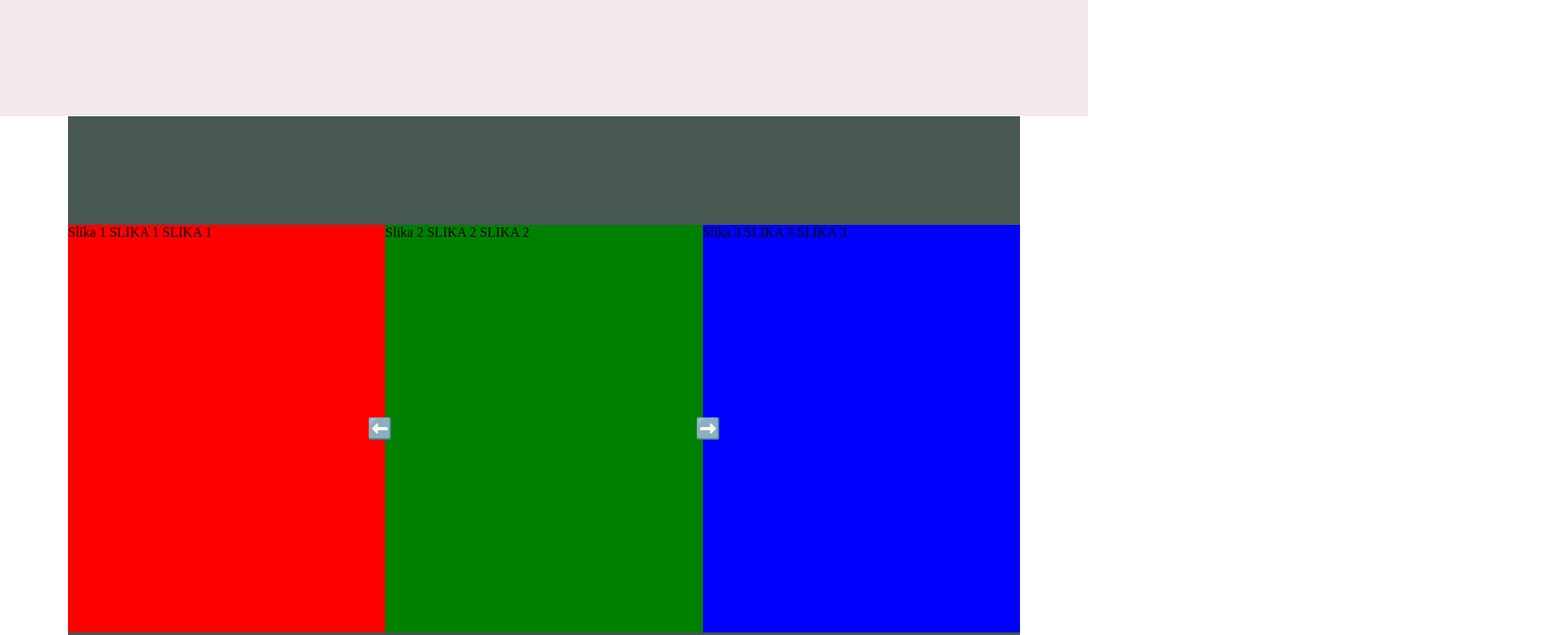
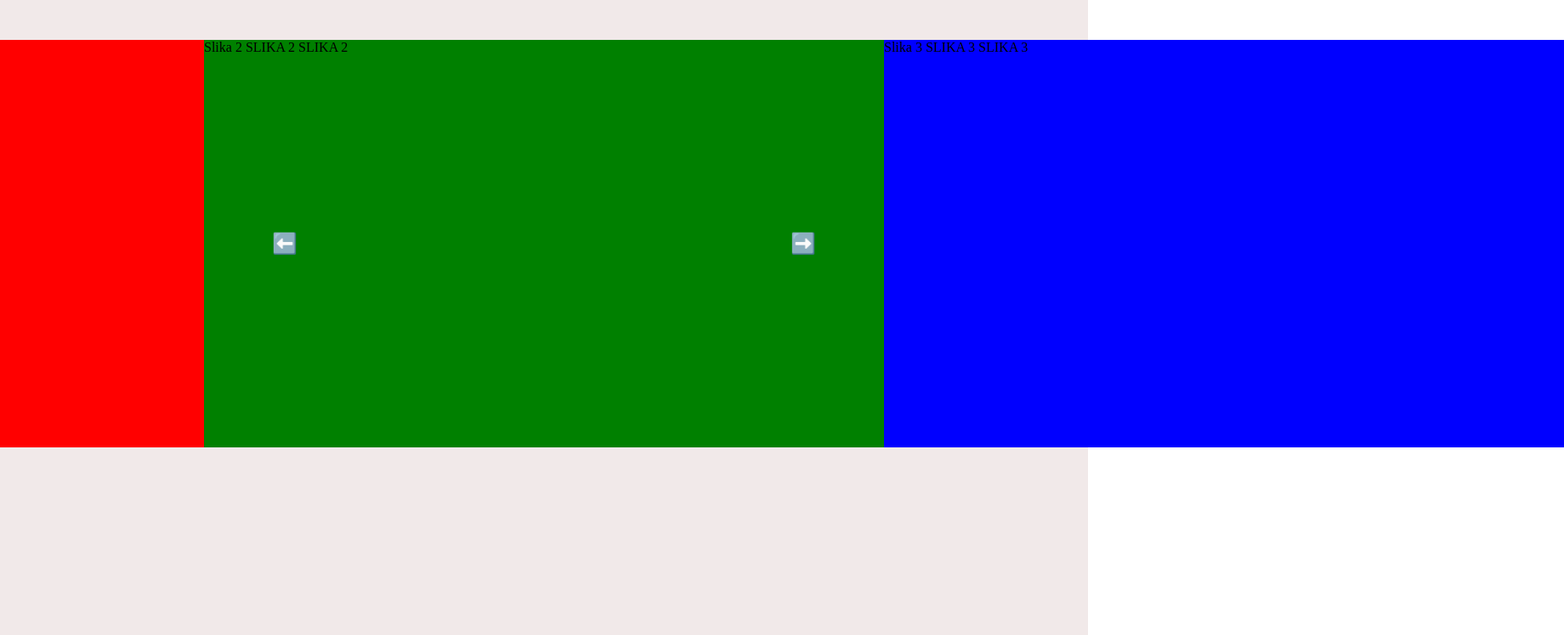
Before and after one commit to sasanedicbn/Landing-page, a website built with Vite: page Landing page/index.html in a window 1280 px wide. Shown: the part 1700-2448 px from the top of the page at 85% size, 1840 px wide, since content can reach past the window. Built offline with nearby package versions, Linux system fonts and the light colour scheme.

Commit message:
Change html and css code

```diff
--- a/Landing page/index.html
+++ b/Landing page/index.html
@@ -60,17 +60,20 @@
         <button class="btn-menu btn-dinner">Dinner</button>
       </div>
       <div class="container-menu-items">Choose your meals</div>
-    </div>
-  </main>
+      <section>
         <div class="container-slider">
           <div class="slider">
             <div class="slider-child slider-first">Slika 1 SLIKA 1 SLIKA 1</div>
             <div class="slider-child slider-second">Slika 2 SLIKA 2 SLIKA 2</div>
             <div class="slider-child slider-third">Slika 3 SLIKA 3 SLIKA 3</div>
-    </div>
             <button class="slider-btn prevSlider">⬅️</button>
             <button class="slider-btn nextSlider">➡️</button>
           </div>
+        </div>
+      </section>
+    </div>
+
+  </main>
 
   <script type="module" src="script.js"></script>
 
--- a/Landing page/script.js
+++ b/Landing page/script.js
@@ -58,22 +58,25 @@ const sliders = document.querySelectorAll(".slider-child");
 const prevBtn = document.querySelector(".prevSlider");
 const nextBtn = document.querySelector(".nextSlider");
 let counter = 0;
+console.log(sliders);
 nextBtn.addEventListener("click", function () {
-  if (counter < sliders.length - 1) {
+  if (counter < sliders.length - 2) {
     counter++;
   } else {
-    counter = 0;
+    counter = -1;
   }
   updateSlider(counter);
+  console.log(counter);
 });
 prevBtn.addEventListener("click", function () {
-  if (counter > 0) {
+  if (counter > -1) {
     counter--;
   } else {
-    counter = sliders.length - 1;
+    counter = sliders.length - 2;
   }
 
   updateSlider(counter);
+  console.log(counter);
 });
 
 function updateSlider(counter) {
--- a/Landing page/style.css
+++ b/Landing page/style.css
@@ -281,43 +281,50 @@ text-align: center;
 margin-top: 10px;
 }
 /* SlIDER */
+section{
+  margin-top: 10rem;
+  width: 1200px;
+}
 .container-slider{
-  background-color: rgb(71, 87, 81);
-  position: relative;
+  background-color: rgb(81, 185, 145);
   margin-top: 17rem;
-  width: 70rem;
-  overflow: hidden;
+  width: 50rem;
   margin: 0 auto;
+  height: 30rem;
 
 }
 .slider{
-  display: flex;
-  /* background-color: red; */
-  margin: 8rem auto;
-  width: 70rem;
-  overflow: hidden;
-  height: 30rem;
+  position: relative;
+  width: 100%;
+  height: 100%;
+  /* margin: 0 auto; */
+  /* width: 50rem; */
+  /* overflow: hidden; */
 
 }
 .slider-child{
+  position: absolute;
+  top: 0;
   width: 100%;
   padding: 0;
   margin: 0 auto;
   transition: ease-out 1s;
   height: 30rem;
+  z-index: 5;
 }
 .slider-first {
   background-color: red;
-  /* transform: translateX(100%);  */
+  transform: translateX(-100%);
 }
 
 .slider-second {
   background-color: green;
+  /* transform: translateX(0); */
 }
 
 .slider-third {
   background-color: blue;
-  /* transform: translateX(-100%); */
+  transform: translateX(100%);
 }
 
 .slider-btn {
@@ -329,12 +336,13 @@ margin-top: 10px;
   border: none;
   font-size: 24px;
   cursor: pointer;
+  z-index: 10;
 }
 
 .prevSlider {
-  left: 22rem;
+  left: 5rem;
 }
 
 .nextSlider {
-  right: 22rem;
+  right: 5rem;
 }
```
Lines whose indentation alone changed are shown as unchanged.
